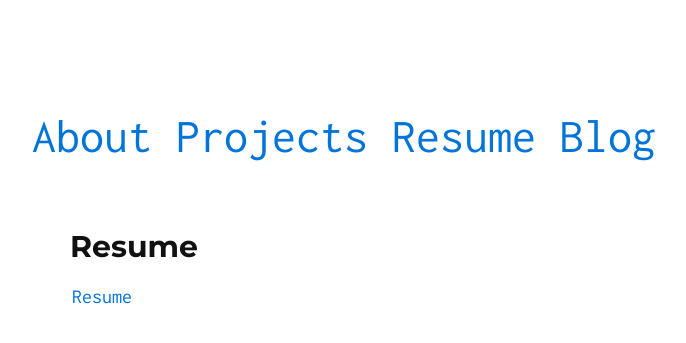
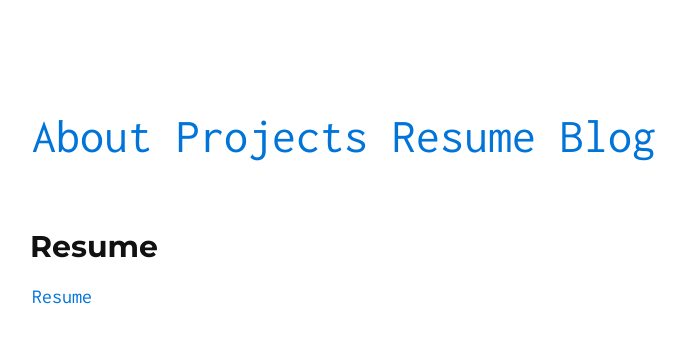
Before and after one commit to abit2/abit2.github.io, a Jekyll site: the page built from resume.md, in a window 1280 px wide. Shown: the top 343 px of the page, without its empty margins (268-954 px from the left). Built offline with Jekyll 4.4.1, drawn with Linux system fonts in a browser that asks for light colours; our own code applies the rules of GitHub Pages for plain Markdown files.

Commit message:
adding the lauout changes

```diff
--- a/_layouts/default.html
+++ b/_layouts/default.html
@@ -10,15 +10,13 @@
 {% include head.html %}
 </head>
 <body>
-  <div class="menu">
-        <nav class="menu-content">
-          {% for item in site.data.settings.menu %}
-            <font size="7"><a href="{{ site.github.url }}/{{ item.url }}">{{ item.name }}</a>  </font>
-          {% endfor %}
-          <font size="7"><a href="https://medium.com/@ankit_b">Blog</a></font>
-        </nav>
-  </div>
   <div class="container">
+      <nav class="menu-content">
+        {% for item in site.data.settings.menu %}
+          <font size="7"><a href="{{ site.github.url }}/{{ item.url }}">{{ item.name }}</a>  </font>
+        {% endfor %}
+        <font size="7"><a href="https://medium.com/@ankit_b">Blog</a></font>
+      </nav>
     <h1><a href="./">{{ site.tag_text }}</a></h1>
     {{ content }}
   </div>
--- a/_sass/_solo.scss
+++ b/_sass/_solo.scss
@@ -146,12 +146,6 @@ pre > code {
 }
 
 .container {
-  max-width: 30rem;
-  margin: 0 auto;
-  padding: 0 1rem;
-}
-
-.menu {
   max-width: 34rem;
   margin: 0 auto;
   padding: 0 1rem;
```
Also changed, not shown: 5 other files.
